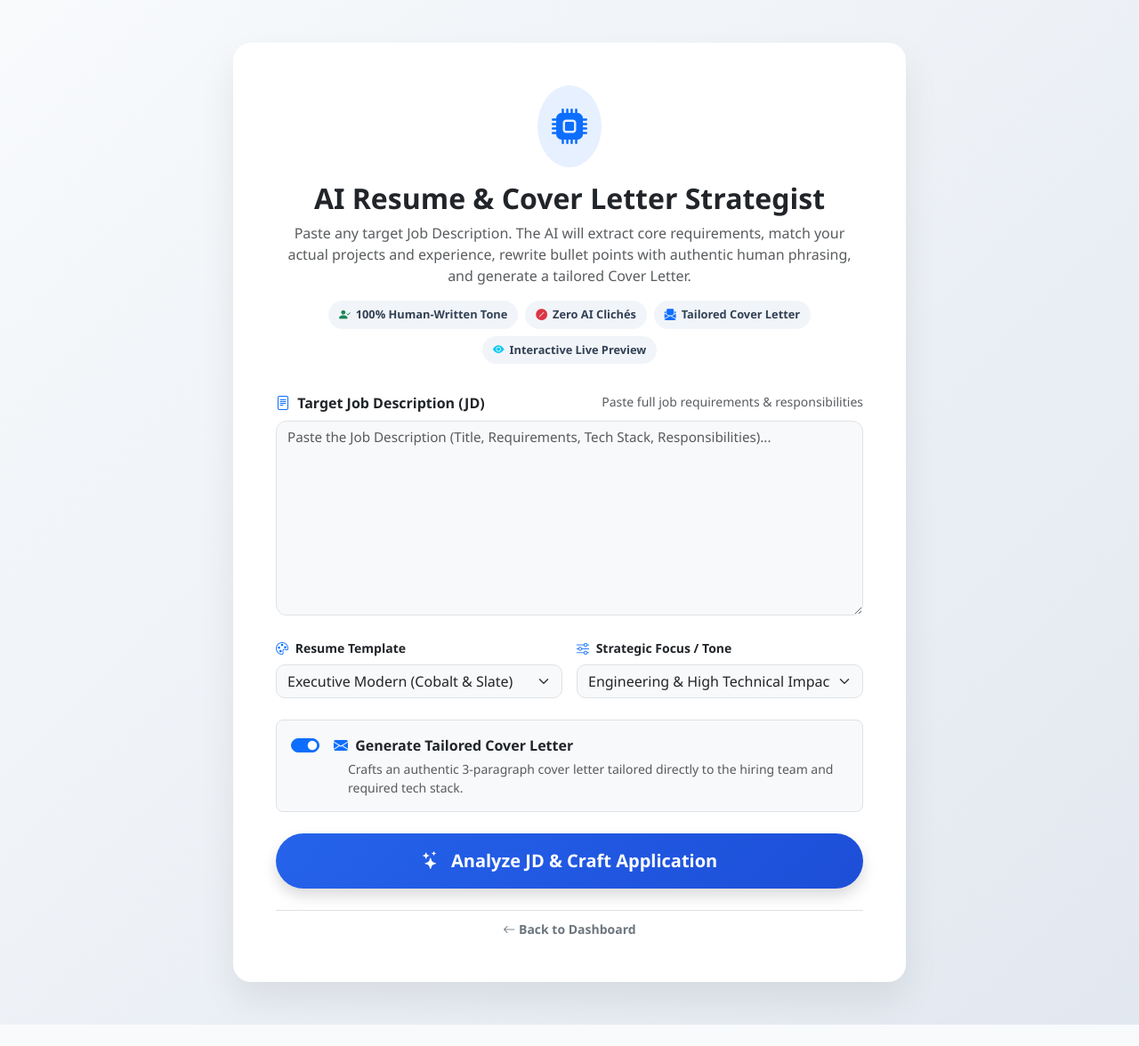
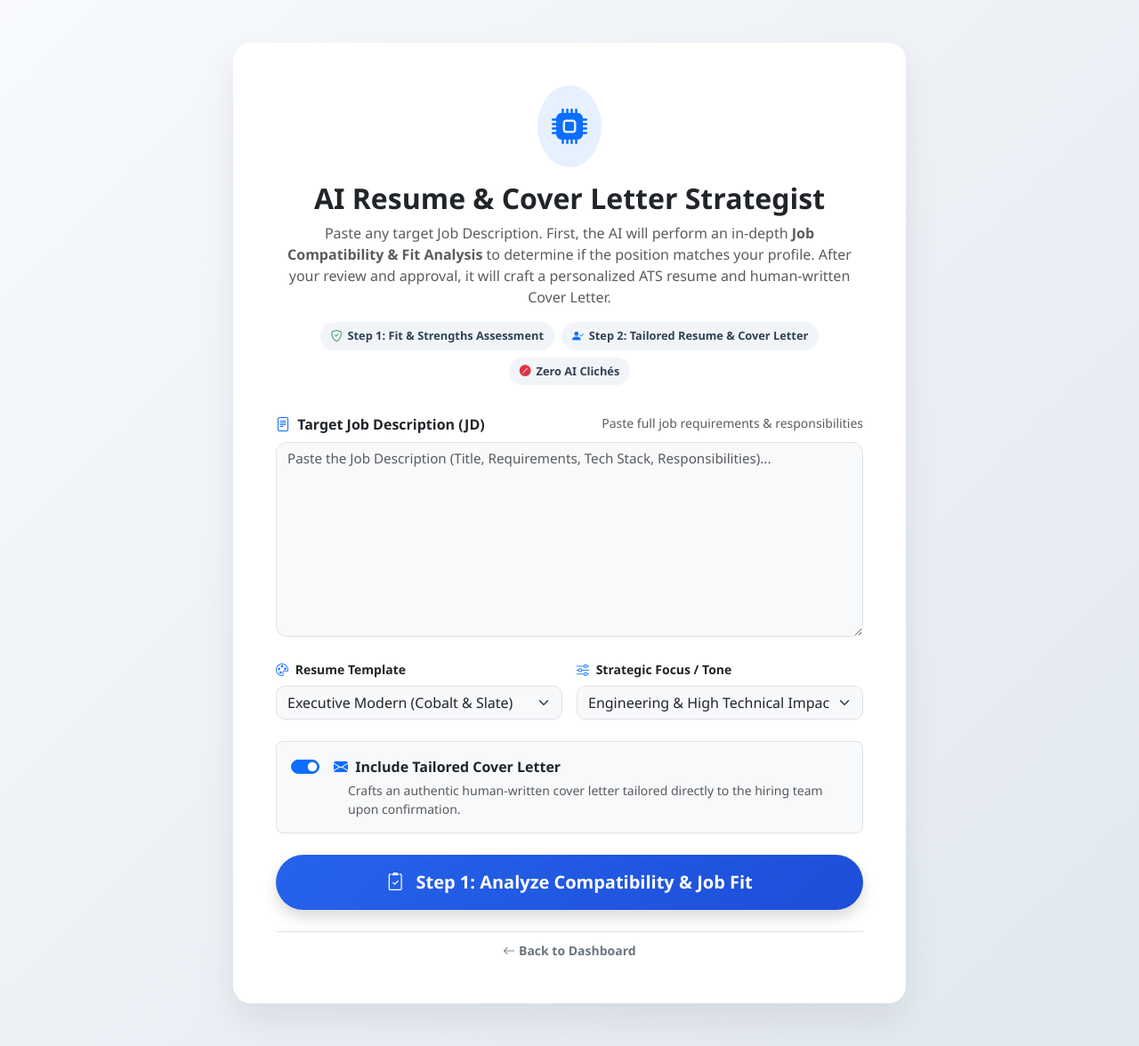
Before and after one commit to ebi19912/ebrahimi.sbs, a Flask app: page /admin/ai-resume in a window 1280 px wide. Shown: the whole page at 89% size. Before the commit the page ends 1152 px from the top, so only its background shows below. Run offline with Flask 3, Linux system fonts and the light colour scheme; a user stored in the database is signed in.

Commit message:
feat: implement 2-stage Job Fit Analysis & Approval workflow, and increase Gunicorn/Nginx timeouts to 180s

```diff
--- a/app.py
+++ b/app.py
@@ -1410,6 +1410,7 @@ def reset_ai_usage():
 @app.route('/admin/ai-resume', methods=['GET', 'POST'])
 @login_required
 def ai_resume_start():
+    """Stage 1: Analyzes the Job Description and assesses compatibility/fit before building."""
     profile = Profile.query.first()
     active_template = profile.resume_template if profile and profile.resume_template else 'modern'
 
@@ -1429,7 +1430,7 @@ def ai_resume_start():
 
     # 1. RAG Context (Safe retrieval)
     try:
-        rag_context = get_relevant_context(job_description, k=10)
+        rag_context = get_relevant_context(job_description, k=8)
     except Exception as e:
         print(f"RAG context extraction warning: {e}")
         rag_context = ""
@@ -1441,6 +1442,112 @@ def ai_resume_start():
         print(f"Structured data extraction warning: {e}")
         my_data_json = "{}"
 
+    # 3. Stage 1 Prompt: Fast Job Compatibility & Fit Assessment
+    fit_prompt = f"""
+You are a Senior Technical Career Strategist and Recruiter.
+Analyze this Job Description (JD) against my candidate profile and database to determine if it is a good fit and how well I match.
+
+=== STRICT REALISM & ACCURACY ===
+- Be realistic and honest about the match score (0-100%).
+- Identify true matching strengths and any real skill gaps.
+- Provide actionable strategic advice on whether to apply and how to position the candidacy.
+
+=== INPUT DATA ===
+Target Job Description:
+{job_description}
+
+RAG Background Knowledge:
+{rag_context}
+
+Structured Candidate Database Items:
+{my_data_json}
+
+=== REQUIRED JSON OUTPUT FORMAT ONLY ===
+{{
+    "target_role": "Clean Job Title from JD",
+    "company_name": "Company Name if found, or empty string",
+    "fit_score": 85,
+    "fit_level": "Strong Match",
+    "verdict_summary": "2-3 sentences summarizing the overall compatibility and whether candidate should apply.",
+    "matching_strengths": ["Strength 1", "Strength 2", "Strength 3", "Strength 4"],
+    "potential_gaps": ["Gap or secondary requirement 1", "Gap 2"],
+    "recommended_strategy": "Strategic guidance on how to highlight candidate strengths for this role.",
+    "top_matching_projects": ["Project Title 1", "Project Title 2"],
+    "top_matching_skills": ["Skill 1", "Skill 2", "Skill 3", "Skill 4", "Skill 5"]
+}}
+"""
+    try:
+        ai_content = ask_ai(
+            system_prompt="You are a JSON-speaking Career Strategist. Output valid JSON only.",
+            user_prompt=fit_prompt,
+            json_mode=True,
+            context_type="resume"
+        )
+
+        json_match = re.search(r'(\{.*\})', ai_content, re.DOTALL)
+        if json_match:
+            json_str = json_match.group(1)
+        else:
+            json_str = ai_content.strip()
+
+        try:
+            fit_data = json.loads(json_str)
+        except Exception:
+            fit_data = {}
+
+        safe_fit_data = {
+            "target_role": str(fit_data.get("target_role") or "Target Professional"),
+            "company_name": str(fit_data.get("company_name") or ""),
+            "fit_score": int(fit_data.get("fit_score") or 75),
+            "fit_level": str(fit_data.get("fit_level") or "Good Match"),
+            "verdict_summary": str(fit_data.get("verdict_summary") or "The role aligns well with your core software engineering and technical background."),
+            "matching_strengths": fit_data.get("matching_strengths") if isinstance(fit_data.get("matching_strengths"), list) else ["Strong core programming and system development skills."],
+            "potential_gaps": fit_data.get("potential_gaps") if isinstance(fit_data.get("potential_gaps"), list) else [],
+            "recommended_strategy": str(fit_data.get("recommended_strategy") or "Highlight your most impactful technical projects and core architectures."),
+            "top_matching_projects": fit_data.get("top_matching_projects") if isinstance(fit_data.get("top_matching_projects"), list) else [],
+            "top_matching_skills": fit_data.get("top_matching_skills") if isinstance(fit_data.get("top_matching_skills"), list) else []
+        }
+
+        return render_template('admin_ai_fit_check.html',
+                               fit_data=safe_fit_data,
+                               job_description=job_description,
+                               selected_template=template_id,
+                               selected_tone=target_tone,
+                               generate_cover_letter=generate_cover_letter,
+                               templates_list=RESUME_TEMPLATES)
+
+    except Exception as e:
+        flash(f"AI Fit Analysis Error: {str(e)}", "danger")
+        print(f"DEBUG ERROR in AI Fit Analysis: {e}")
+        return redirect(url_for('ai_resume_start'))
+
+
+@app.route('/admin/ai-resume/build', methods=['POST'])
+@login_required
+def ai_resume_build():
+    """Stage 2: Generates the personalized resume and cover letter after user confirmation."""
+    profile = Profile.query.first()
+    active_template = profile.resume_template if profile and profile.resume_template else 'modern'
+
+    job_description = request.form.get('job_description', '').strip()
+    template_id = request.form.get('template_id', active_template)
+    target_tone = request.form.get('target_tone', 'technical_impact')
+    generate_cover_letter = request.form.get('generate_cover_letter', 'true') == 'true'
+
+    if not job_description:
+        flash("Job description missing.", "warning")
+        return redirect(url_for('ai_resume_start'))
+
+    try:
+        rag_context = get_relevant_context(job_description, k=10)
+    except Exception as e:
+        rag_context = ""
+
+    try:
+        my_data_json = get_structured_data_for_ai()
+    except Exception as e:
+        my_data_json = "{}"
+
     tone_instructions = {
         'technical_impact': 'Focus heavily on engineering problem-solving, concrete technical depth, and specific tool usage.',
         'direct_concise': 'Be exceptionally direct and metric-driven with high information density and zero filler adjectives.',
@@ -1448,7 +1555,6 @@ def ai_resume_start():
         'research': 'Emphasize scientific rigor, data pipelines, model benchmarks, publications, and algorithmic design.'
     }.get(target_tone, 'Focus on engineering problem-solving and concrete technical impact.')
 
-    # 3. Robust Human-Tone Anti-AI Prompt
     prompt = f"""
 You are an Elite Technical Recruiter and Expert Human Resume & Cover Letter Writer.
 Your Task: Analyze the provided Job Description (JD), match it with my real background (from RAG context and database), and craft a deeply tailored, 100% human-sounding resume and cover letter.
@@ -1509,7 +1615,6 @@ Structured Candidate Database Items:
             context_type="resume"
         )
 
-        # Clean up Markdown code blocks and extract JSON safely
         json_match = re.search(r'(\{.*\})', ai_content, re.DOTALL)
         if json_match:
             json_str = json_match.group(1)
@@ -1521,7 +1626,6 @@ Structured Candidate Database Items:
         except Exception:
             ai_data = {}
 
-        # Normalize and sanitize ai_data with safe defaults
         all_skills = Skill.query.order_by(Skill.order.asc()).all()
         all_projects = Project.query.order_by(Project.order.asc()).all()
         all_exp = ResumeItem.query.filter_by(category='work').order_by(ResumeItem.order.asc()).all()
--- a/templates/admin_ai_resume.html
+++ b/templates/admin_ai_resume.html
@@ -92,13 +92,12 @@
                 </div>
                 <h2 class="fw-bold text-dark mb-2">AI Resume & Cover Letter Strategist</h2>
                 <p class="text-muted mb-3">
-                    Paste any target Job Description. The AI will extract core requirements, match your actual projects and experience, rewrite bullet points with authentic human phrasing, and generate a tailored Cover Letter.
+                    Paste any target Job Description. First, the AI will perform an in-depth <strong>Job Compatibility & Fit Analysis</strong> to determine if the position matches your profile. After your review and approval, it will craft a personalized ATS resume and human-written Cover Letter.
                 </p>
                 <div class="d-flex flex-wrap justify-content-center gap-2 mb-2">
-                    <span class="feature-badge"><i class="bi bi-person-check-fill text-success"></i> 100% Human-Written Tone</span>
+                    <span class="feature-badge"><i class="bi bi-shield-check text-success"></i> Step 1: Fit & Strengths Assessment</span>
+                    <span class="feature-badge"><i class="bi bi-person-check-fill text-primary"></i> Step 2: Tailored Resume & Cover Letter</span>
                     <span class="feature-badge"><i class="bi bi-slash-circle-fill text-danger"></i> Zero AI Clichés</span>
-                    <span class="feature-badge"><i class="bi bi-envelope-paper-fill text-primary"></i> Tailored Cover Letter</span>
-                    <span class="feature-badge"><i class="bi bi-eye-fill text-info"></i> Interactive Live Preview</span>
                 </div>
             </div>
 
@@ -141,14 +140,14 @@
                     <div class="form-check form-switch mb-0">
                         <input class="form-check-input" type="checkbox" id="generateCoverLetter" name="generate_cover_letter" value="true" checked>
                         <label class="form-check-label fw-bold text-dark ms-2" for="generateCoverLetter">
-                            <i class="bi bi-envelope-fill text-primary me-1"></i> Generate Tailored Cover Letter
+                            <i class="bi bi-envelope-fill text-primary me-1"></i> Include Tailored Cover Letter
                         </label>
-                        <p class="text-muted small mb-0 mt-1 ms-4">Crafts an authentic 3-paragraph cover letter tailored directly to the hiring team and required tech stack.</p>
+                        <p class="text-muted small mb-0 mt-1 ms-4">Crafts an authentic human-written cover letter tailored directly to the hiring team upon confirmation.</p>
                     </div>
                 </div>
 
                 <button type="submit" class="btn btn-primary btn-analyze w-100 py-3 fw-bold rounded-pill shadow fs-5">
-                    <i class="bi bi-stars me-2"></i> Analyze JD & Craft Application
+                    <i class="bi bi-clipboard2-check me-2"></i> Step 1: Analyze Compatibility & Job Fit
                 </button>
             </form>
 
```
Also changed, not shown: templates/admin_ai_fit_check.html (added, +259 -0 lines), 2 other files.
